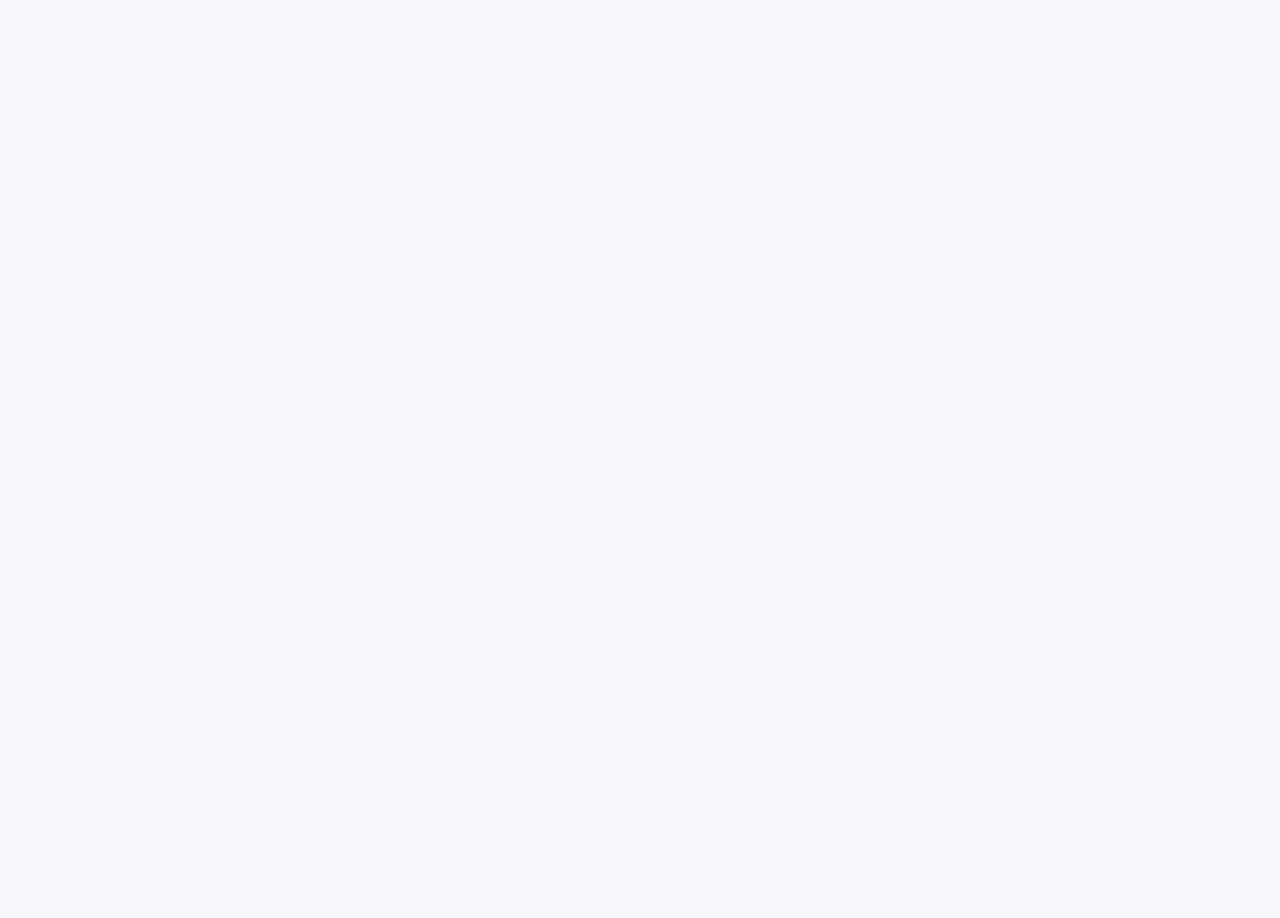
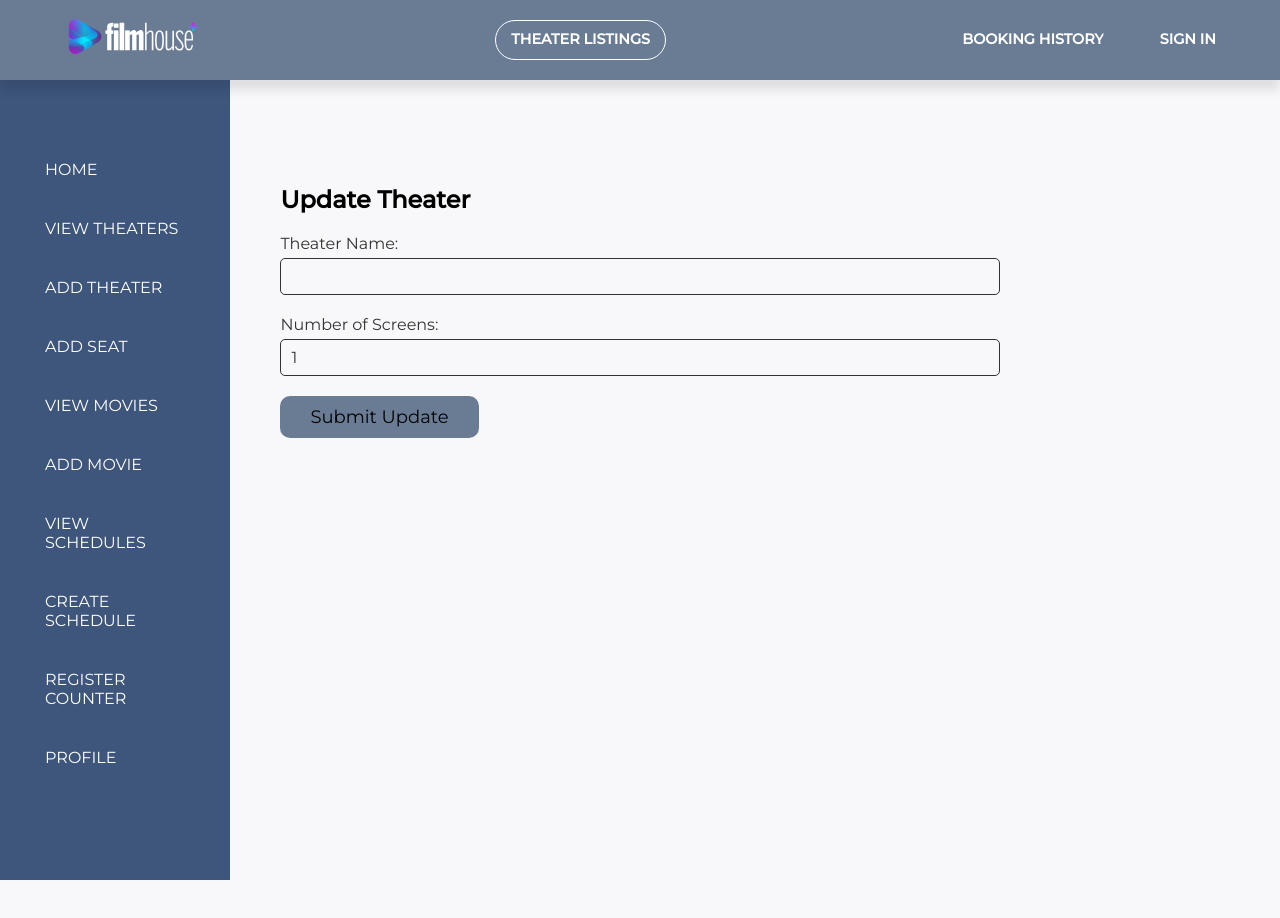
Before and after one commit to Joe-Praise/boxstreet-admin, a React (Create React App) app: page /theater/update-theater/1 in a window 1280 px wide. Before the commit this address had no page. Shown: the top 918 px of the page. Before the commit the page ends 800 px from the top, so only its background shows below. Built offline with nearby package versions, Linux system fonts and the light colour scheme; no server answers.

Commit message:
create, view,edit,delete theater functional

```diff
--- a/src/App.js
+++ b/src/App.js
@@ -24,6 +24,7 @@ import Login from "./components/Login/Login";
 import ViewSingleMovie from "./components/Theater/View Tables/ViewSingleMovie";
 import AddSeat from "./components/Theater/Add Forms/AddSeat";
 import ViewSeats from "./components/Theater/View Tables/ViewSeats";
+import UpdateTheater from "./components/Theater/Add Forms/UpdateTheater";
 
 function App() {
   return (
@@ -45,6 +46,7 @@ function App() {
           <Route path="/theater/booking/:id" element={<TheaterBooking />} />
           <Route path="/theater/seat" element={<TheaterBookingSeat />} />
           <Route path="/theater/new-theater" element={<AddTheater />} />
+          <Route path="/theater/update-theater/:id" element={<UpdateTheater />} />
           <Route path="/theater/view-theaters" element={<ViewTheaters />} />
           <Route path="/theater/seat-layout/:id" element={<ViewSeatingLayer />} />
           <Route path="/theater/view-seats" element={<ViewSeats />} />
--- a/src/components/Theater/Add Forms/AddMovie.js
+++ b/src/components/Theater/Add Forms/AddMovie.js
@@ -215,14 +215,11 @@ function AddMovie() {
                     alert("Movie created successfully");
                   }
               });
-
-
             }
           })
           .catch((error) => {
             console.error("Error creating movie", error);
           });
-
     } else {
       console.log("Validation errors:", errors);
     }
--- a/src/components/Theater/Add Forms/AddTheater.js
+++ b/src/components/Theater/Add Forms/AddTheater.js
@@ -13,14 +13,16 @@ function AddTheater() {
   const branch_id = localStorage.getItem('branch_id');
   const [theaterData, setTheaterData] = useState({
     name: "",
+    screen: 1,
     branch_id
   });
 
   const handleChange = (e) => {
-    const { name, value } = e.target;
+    const { name, screen, value } = e.target;
     setTheaterData({
       ...theaterData,
       [name]: value,
+      [screen]: value,
     });
   };
 
@@ -65,7 +67,7 @@ function AddTheater() {
               className="inputs"
               required
               onChange={handleChange}
-              value={theaterData.name}
+              value={theaterData.screen}
             />
           </div>
           <div className="addtheaaterform-group">
--- /dev/null
+++ b/src/components/Theater/Add Forms/UpdateTheater.js
@@ -0,0 +1,88 @@
+import React, { useEffect, useState } from "react";
+import "../stylesTheater/updateTheater.css";
+import TheaterNav from "../Navigation/TheaterNav";
+import axios from "axios";
+import { useParams } from "react-router-dom";
+
+let MODE = "PROD";
+let LOCAL = "http://localhost:5000";
+let ONLINE = "https://boxstreet.onrender.com";
+
+let BASE_URL = MODE === "PROD" ? ONLINE : LOCAL;
+
+function UpdateTheater() {
+  const { id } = useParams();
+
+  const [updatedTheaterData, setUpdatedTheaterData] = useState({
+    name: "",
+    screen: 1,
+  });
+
+  useEffect(() => {
+    axios
+      .get(`${BASE_URL}/api/v1/theaters/${id}`)
+      .then((response) => {
+        const { name, screen } = response.data;
+        setUpdatedTheaterData({ name, screen });
+      })
+      .catch((error) => {
+        console.error("Error fetching theater data:", error);
+      });
+  }, [id]);
+
+  const handleChange = (e) => {
+    const { name, value } = e.target;
+    setUpdatedTheaterData({
+      ...updatedTheaterData,
+      [name]: value,
+    });
+  };
+
+  const handleSubmit = (e) => {
+    e.preventDefault();
+
+    let update_theater_url = `${BASE_URL}/api/v1/theaters/${id}`;
+    axios
+      .put(update_theater_url, updatedTheaterData)
+      .then((response) => {
+          alert("Theater updated successfully", response.data);
+      })
+      .catch((error) => {
+        console.error("Error updating theater:", error);
+      });
+  };
+
+  return (
+    <div>
+      <TheaterNav />
+      <div className="updateTheaterForm">
+        <form className="updateTheaterform" onSubmit={handleSubmit}>
+          <h2>Update Theater</h2>
+          <div className="updateTheaterform-group">
+            <label htmlFor="name">Theater Name:</label>
+            <input
+              type="text"
+              name="name"
+              value={updatedTheaterData.name}
+              onChange={handleChange}
+            />
+          </div>
+          <div className="updateTheaterform-group">
+            <label htmlFor="screen">Number of Screens:</label>
+            <input
+              type="number"
+              name="screen"
+              value={updatedTheaterData.screen}
+              onChange={handleChange}
+            />
+          </div>
+          <div className="updateTheaterform-group">
+            <button type="submit">Submit Update</button>
+          </div>
+        </form>
+      </div>
+    </div>
+  );
+}
+
+export default UpdateTheater;
--- a/src/components/Theater/View Tables/ViewTheaters.js
+++ b/src/components/Theater/View Tables/ViewTheaters.js
@@ -3,21 +3,26 @@ import TheaterNav from "../Navigation/TheaterNav";
 import "../stylesTheater/viewTheaters.css";
 import { useNavigate } from "react-router-dom";
 import axios from "axios";
+import UpdateTheater from "../Add Forms/UpdateTheater";
 
 let MODE = "PROD";
-let LOCAL = "http://lolcalhost:5000";
+let LOCAL = "http://localhost:5000";
 let ONLINE = "https://boxstreet.onrender.com";
 let BASE_URL = MODE === "PROD" ? ONLINE : LOCAL;
 
 function ViewTheaters() {
   const navigate = useNavigate();
 
-  const handleEditButtonClick = () => {
-    navigate("/theater/new-theater");
+  const handleEditButtonClick = (theaterId, theater) => {
+    navigate(`/theater/update-theater/${theaterId}`, {
+      state: { theaterData: theater },
+    });
   };
+
   const handleViewButtonClick = (theaterId) => {
     navigate(`/theater/seat-layout/${theaterId}`);
   };
+
   const handleSeatTableButtonClick = () => {
     navigate(`/theater/view-seats`);
   };
@@ -47,8 +52,7 @@ function ViewTheaters() {
       .catch((error) => {
         console.error("Error fetching theater data:", error);
       });
-
-  }, []);
+  }, [BASE_URL, branch_id]);
 
   const handleDeleteButtonClick = (theaterId) => {
     axios
@@ -126,7 +130,7 @@ function ViewTheaters() {
                     </td>
                     <td
                       className="vt-table-edit"
-                      onClick={handleEditButtonClick}
+                      onClick={() => handleEditButtonClick(theater.id, theater)}
                     >
                       Edit
                     </td>
--- /dev/null
+++ b/src/components/Theater/stylesTheater/updateTheater.css
@@ -0,0 +1,93 @@
+.updateTheaterForm{
+    width: 80%;
+    height: 100vh;
+    overflow-y: hidden;
+    margin: 150px auto;
+  }
+
+  .updateTheaterBookingFlex {
+    display: flex;
+    justify-content: space-between;
+    margin-left: 250px;
+  }
+
+  .updateTheaterBookingForm {
+    width: 100%;
+    margin-top: 150px;
+  }
+
+  .updateTheaterBookingForm h2 {
+    color: #333;
+  }
+
+  .updateTheaterform {
+    background: transparent;
+    background-size: cover;
+    width: 80%;
+    height: auto;
+    margin: 10px auto;
+    padding: 25px 50px;
+  }
+
+  .updateTheaterformnameflex {
+    display: flex;
+    justify-content: space-between;
+    gap: 20px;
+  }
+
+  .updateTheaterform-group {
+    width: 100%;
+    margin: 20px 0px;
+  }
+
+  .updateTheaterform-group label {
+    color: #333;
+    font-size: 16px;
+  }
+
+  .updateTheaterform-group input {
+    width: 100%;
+    display: block;
+    margin-top: 5px;
+    padding: 8px 10px;
+    font-size: 16px;
+    outline: none;
+    color: #333;
+    background-color: transparent;
+    border: 0.5px solid #333;
+    border-radius: 5px;
+  }
+
+  .updateTheaterform-group span {
+    font-size: 12px;
+    margin-left: 10px;
+    color: red;
+  }
+
+  .updateTheaterform-group button {
+    background: #6a7c94;
+    color: #000;
+    border: none;
+    padding: 10px 30px;
+    font-size: 18px;
+    outline: none;
+    cursor: pointer;
+    display: block;
+    border-radius: 10px;
+  }
+
+  .updateTheaterform-group button a {
+    text-decoration: none;
+    color: #eee;
+  }
+
+  .updateTheaterform-group select {
+    width: 100%;
+    display: block;
+    padding: 10px 15px;
+    font-size: 17px;
+    outline: none;
+    background-color: #eee;
+    border: 1px solid #000;
+    border-radius: 5px;
+  }
```
